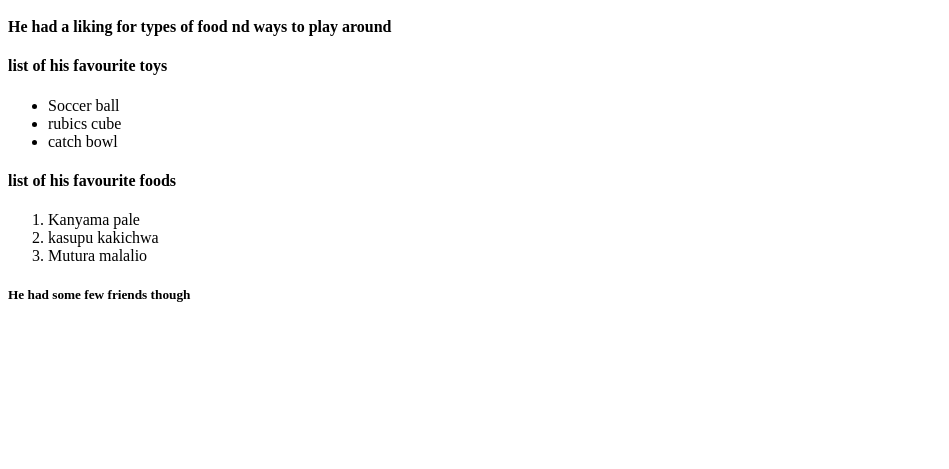
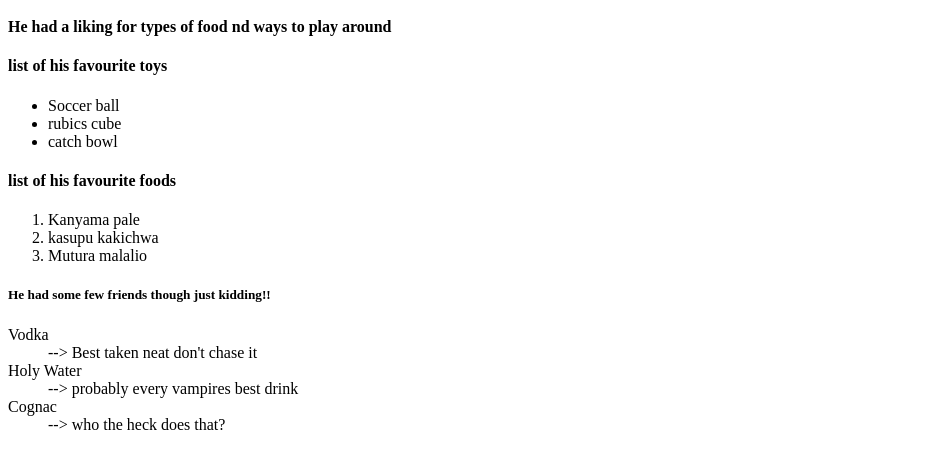
Before and after one commit to koyo-jakanees/codePrac, a plain HTML site: page pages/scudPage.html in a window 1280 px wide. Shown: the part 101-570 px from the top of the page, without its empty margins (0-949 px from the left). Drawn offline with Linux system fonts and the light colour scheme.

Commit message:
add description list

```diff
--- a/pages/scudPage.html
+++ b/pages/scudPage.html
@@ -29,7 +29,15 @@
         <li>kasupu kakichwa</li>
         <li>Mutura malalio</li>
     </ol>
-    <h5> He had some few friends though</h5>
+    <h5> He had some few friends though just kidding!! </h5>
+    <dl>
+        <dt>Vodka</dt>
+        <dd>--> Best taken neat don't chase it</dd>
+        <dt>Holy Water</dt>
+        <dd>--> probably every vampires best drink</dd>
+        <dt>Cognac</dt>
+        <dd>--> who the heck does that?</dd>
+     </dl>
 
 </body>
 </html>
```
